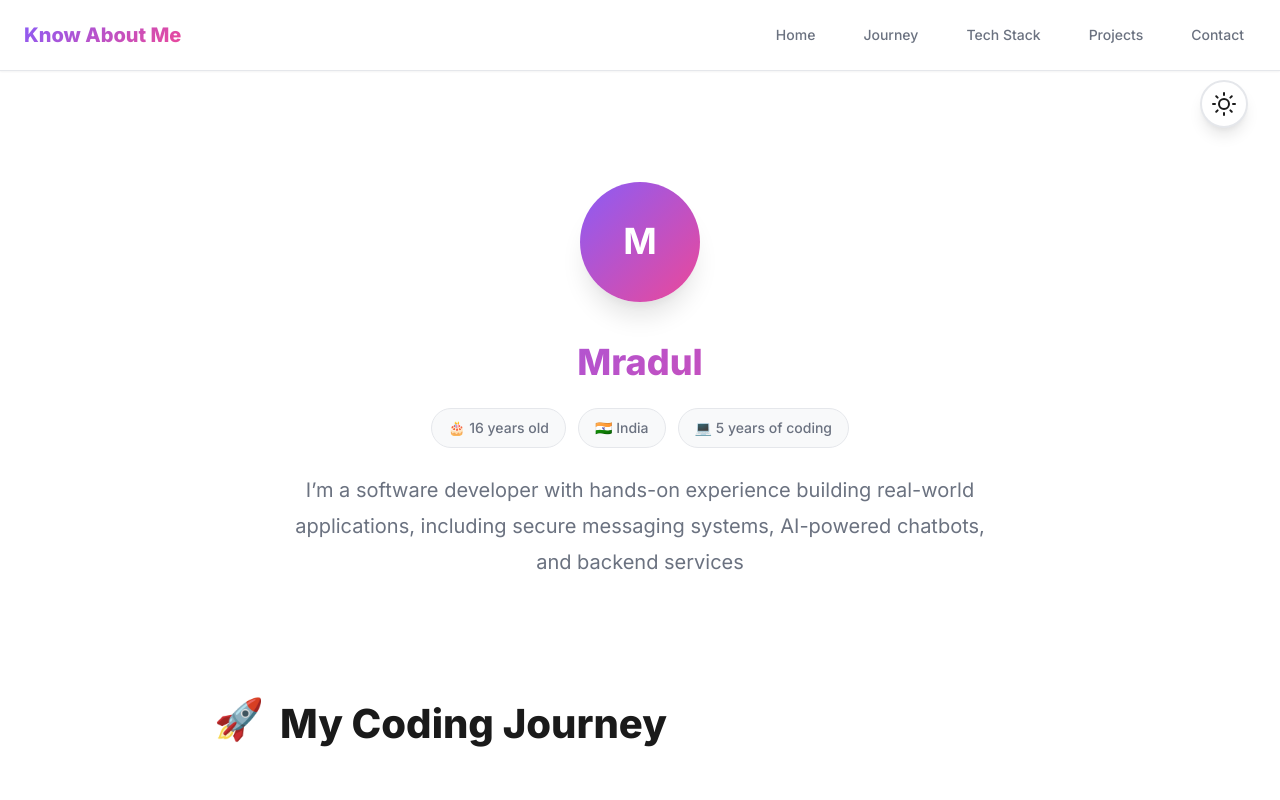
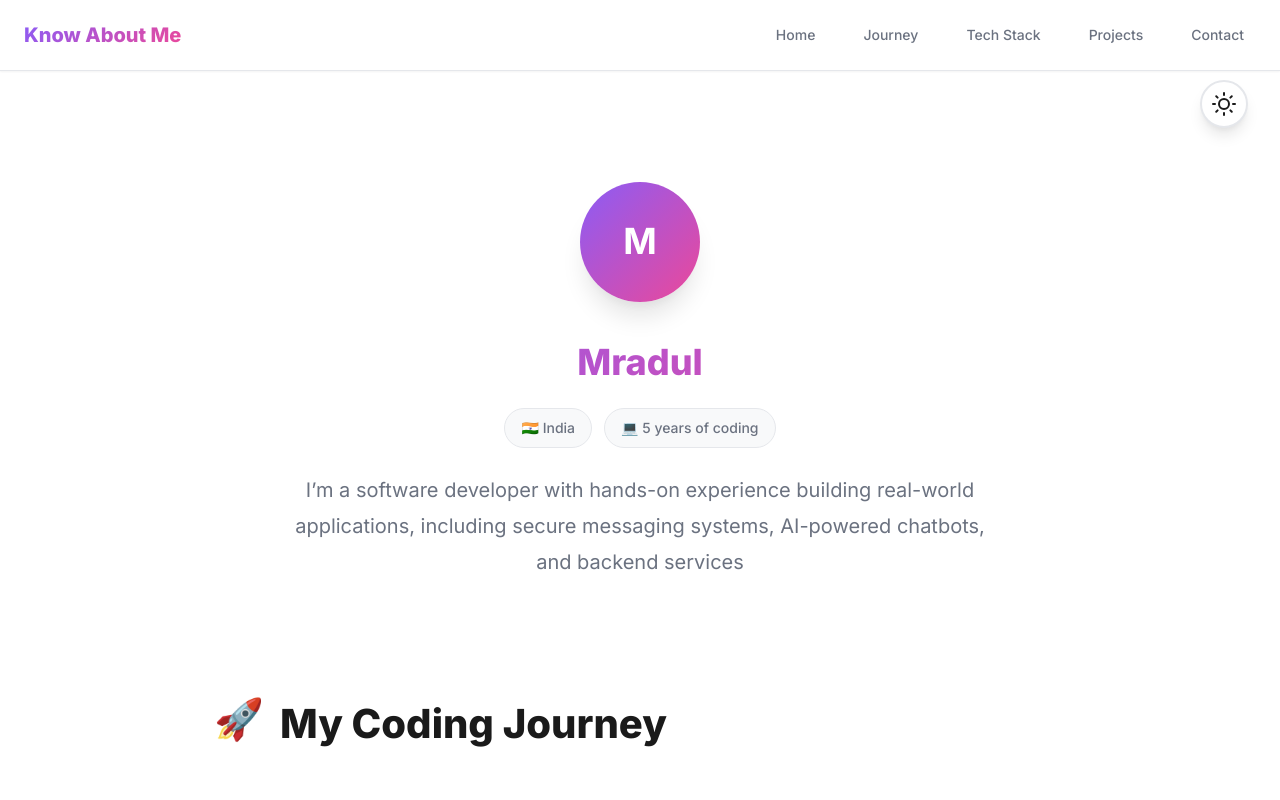
Before and after one commit to Mradul123-cyber/Profile-Page, a plain HTML site: page index.html in a window 1280 px wide. Shown: the top 800 px of the page. Drawn offline with Linux system fonts and the light colour scheme.

Commit message:
Update index.html

```diff
--- a/index.html
+++ b/index.html
@@ -59,7 +59,6 @@
             </div>
             <h1 class="name">Mradul</h1>
             <div class="info-tags">
-                <span class="tag">🎂 16 years old</span>
                 <span class="tag">🇮🇳 India</span>
                 <span class="tag">💻 5 years of coding</span>
             </div>
```
